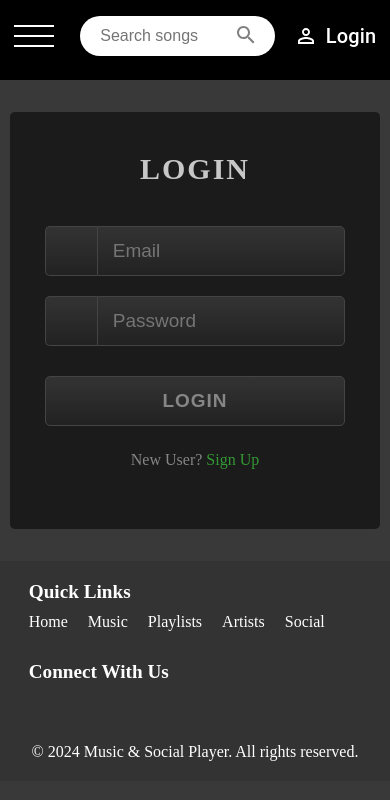
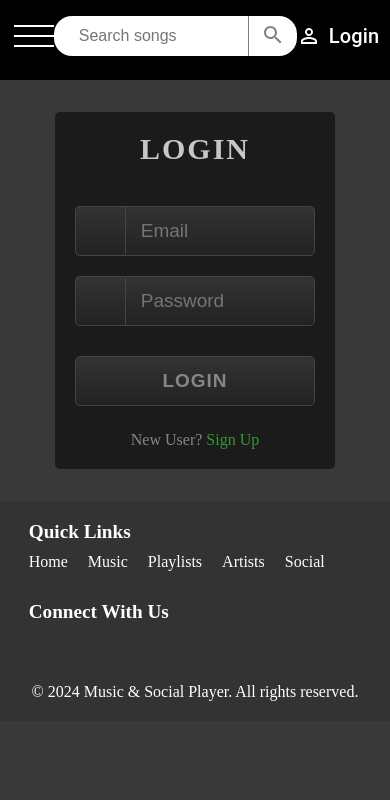
Before and after one commit to Mabaidul-Hoque/React-Project-Music-and-Social-Media---React-Project-Building-Session-React-P---tc50pqd6grk6, a Next.js app: page /signin in a window 390 px wide. Shown: the top 800 px of the page. Built offline with nearby package versions, Linux system fonts and the light colour scheme.

Commit message:
responsiveness of login signup page

```diff
--- a/components/header/header.js
+++ b/components/header/header.js
@@ -14,11 +14,13 @@ import PageRoutes from "./PageRoutes";
 import CloseIcon from "@mui/icons-material/Close";
 
 const SearchButton = styled("button")({
-  width: "42px",
+  width: "48px",
   height: "40px",
   minWidth: "20px",
   backgroundColor: "#FFFFFF",
-  borderRadius: "50%",
+  borderTopRightRadius: "18px",
+  borderBottomRightRadius: "18px",
+  borderLeft: "1px solid ",
   border: "none",
   cursor: "pointer",
   "&:hover": {
@@ -32,8 +34,10 @@ const SearchButton = styled("button")({
 const SearchInput = styled("input")({
   height: "40px",
   border: "none",
-  borderRadius: "20px",
-  paddingLeft: "20px",
+  borderRight: "1px solid gray",
+  borderTopLeftRadius: "18px",
+  borderBottomLeftRadius: "18px",
+  paddingLeft: "25px",
   paddingRight: "40px",
   fontSize: "16px",
   outlineColor: "#FFFFFF",
@@ -196,8 +200,8 @@ export function Header() {
           onChange={(e) => setSearchInput(e.target.value)}
           onFocus={() => setSearchInput("")}
         />
-        <SearchButton sx={{ marginLeft: "-50px" }} onClick={handleSearch}>
-          <SearchOutlinedIcon htmlColor="gray" />
+        <SearchButton onClick={handleSearch}>
+          <SearchOutlinedIcon fontSize="medium" htmlColor="gray" />
         </SearchButton>
       </Stack>
       {/* LOGIN/LOGOUT CONTAINER */}
--- a/components/styles/loginSignup.css
+++ b/components/styles/loginSignup.css
@@ -93,3 +93,11 @@ form button {
 .link a:hover {
   text-decoration: underline;
 }
+
+@media screen and (max-width: 420px) {
+  .login-form,
+  .signup-form {
+    width: 280px;
+    padding: 20px 20px 20px;
+  }
+}
```
